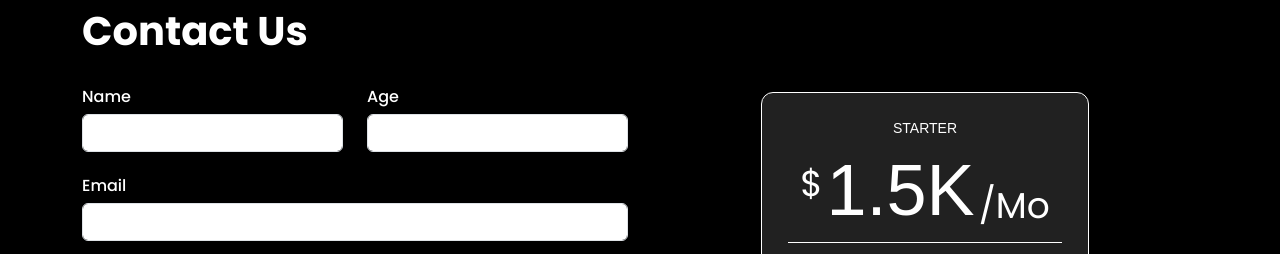
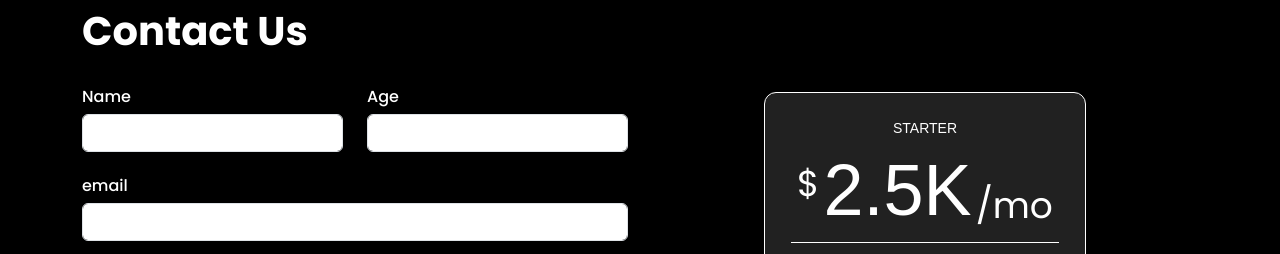
Before and after one commit to Zacharylutfyr/Explore-World, a plain HTML site: page index.html in a window 1280 px wide. Shown: the part 6079-6333 px from the top of the page. Drawn offline with nearby package versions, Linux system fonts and the light colour scheme; a web font is replaced by a local one.

Commit message:
"Change Contact US in HTML"

```diff
--- a/index.html
+++ b/index.html
@@ -427,7 +427,7 @@
                     aria-label="default input example" />
                 </div>
               </div>
-              <h6 class="pt-4">Email</h6>
+              <h6 class="pt-4 text-lowercase">Email</h6>
               <input
                 type="email"
                 class="form-control"
@@ -501,7 +501,7 @@
                 <div class="header">
                   <p class="title">Starter</p>
                   <div class="price-container">
-                    <span>$</span>1.5K
+                    <span>$</span>2.5K
                     <span>/mo</span>
                   </div>
                 </div>
--- a/scss/style.scss
+++ b/scss/style.scss
@@ -3,7 +3,7 @@
 * {
   padding: 0;
   margin: 0;
-  text-transform: capitalize;
+  // text-transform: capitalize;
   list-style: none;
   box-sizing: border-box;
   font-family: 'Poppins', sans-serif;
```
Also changed, not shown: css/style.css.
